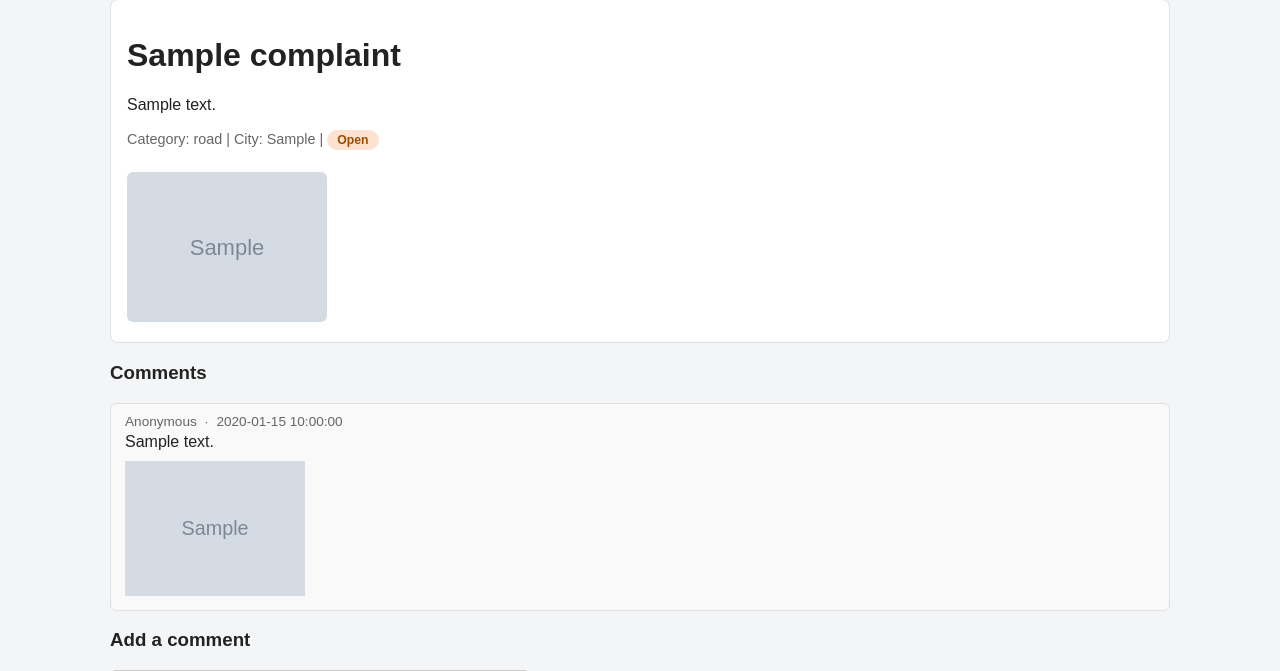
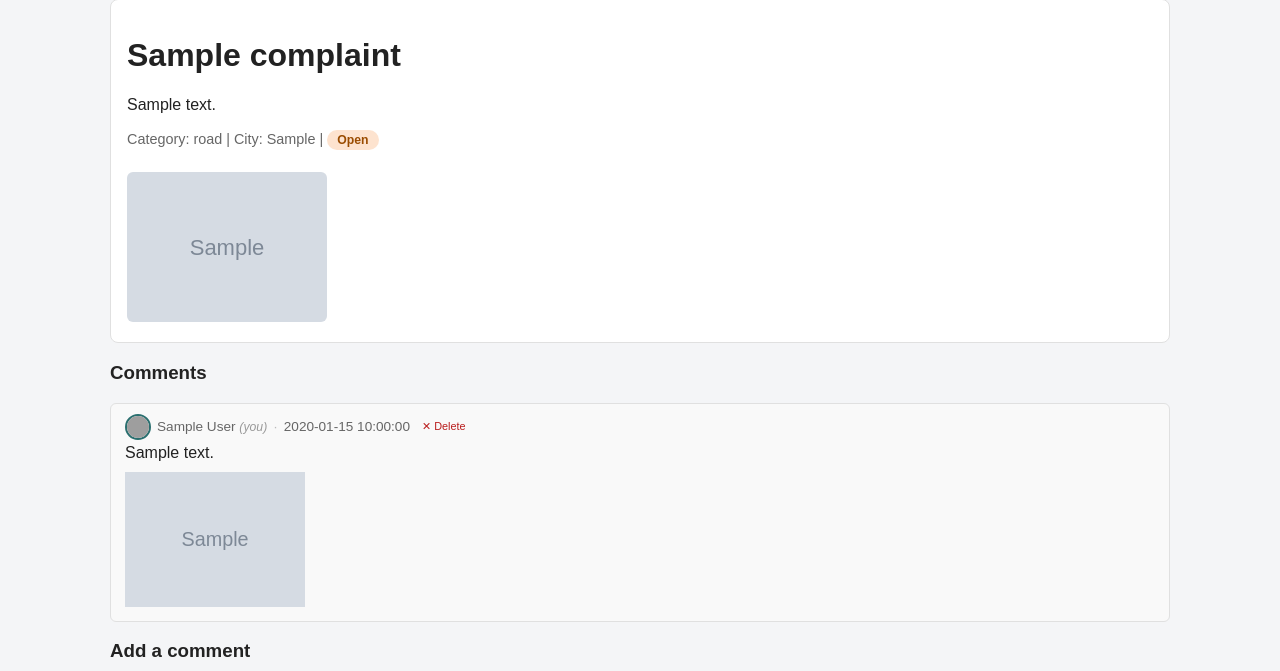
Before and after one commit to prthm-ptl/Civic-Complaints, a PHP site: page /inspect_complaint.php?id=1 in a window 1280 px wide. Shown: the part 72-743 px from the top of the page. Run offline with PHP 8.4, Linux system fonts and the light colour scheme; the visitor is signed in with stand-in values (Sample User, id 1); tables that the repository leaves empty hold one stand-in row (values such as "Sample post"); grey boxes marked "Sample" are stand-in pictures; grey boxes are pictures that could not be loaded.

Commit message:
added logo,comments are now delible

```diff
--- a/inspect_complaint.php
+++ b/inspect_complaint.php
@@ -5,6 +5,20 @@ require_once 'db_connect.php';
 $cid    = isset($_REQUEST['id']) ? (int) $_REQUEST['id'] : 0;
 $notice = "";
 $error  = "";
+
+// ---- handle comment deletion ----
+if (isset($_REQUEST['delete_comment']) && isset($_SESSION['userid'])) {
+    $comment_id = (int) $_REQUEST['comment_id'];
+    $uid        = $_SESSION['userid'];
+
+    // Only delete if this user owns the comment
+    $del = $con->prepare("DELETE FROM `complaint_comments` WHERE `comment_id` = ? AND `user_id` = ?");
+    $del->bind_param("ii", $comment_id, $uid);
+    $del->execute();
+
+    header("location: inspect_complaint.php?id=$cid");
+    exit;
+}
 
 // ---- handle citizen comment ----
 if (isset($_REQUEST['sub_cmnt']) && isset($_SESSION['userid'])) {
@@ -49,7 +63,7 @@ $images = $imgq->get_result();
 
 // ---- fetch comments: pinned (officer) first, then oldest ----
 $cq = $con->prepare("
-    SELECT cm.*, u.name, u.role
+    SELECT cm.*, u.name, u.role, u.pfp
     FROM `complaint_comments` cm
     JOIN `users` u ON cm.user_id = u.user_id
     WHERE cm.complaint_id = ?
@@ -69,8 +83,20 @@ $comments = $cq->get_result();
     <style>
         .comment { background:#f9f9f9; border:1px solid #e0e0e0; border-radius:6px; padding:10px 14px; margin-bottom:10px; }
         .comment.officer { border-left:4px solid #2a6f6f; background:#f0fafa; }
-        .comment-meta { font-size:0.85em; color:#666; margin-bottom:4px; }
-        .badge { display:inline-block; background:#2a6f6f; color:#fff; font-size:0.75em; padding:2px 7px; border-radius:10px; margin-left:6px; }
+        .comment-meta { font-size:0.85em; color:#666; margin-bottom:4px; display:flex; align-items:center; gap:6px; flex-wrap:wrap; }
+        .badge { display:inline-block; background:#2a6f6f; color:#fff; font-size:0.75em; padding:2px 7px; border-radius:10px; }
+        .comment-pfp { width:26px; height:26px; border-radius:50%; object-fit:cover; border:2px solid #2a6f6f; flex-shrink:0; }
+        .delete-btn {
+            margin-left:auto;
+            background: none;
+            border: none;
+            color: #b91c1c;
+            font-size: 0.8em;
+            cursor: pointer;
+            padding: 2px 6px;
+            border-radius: 4px;
+        }
+        .delete-btn:hover { background:#fde8e8; }
     </style>
 </head>
 <body>
@@ -109,17 +135,44 @@ $comments = $cq->get_result();
     <?php if ($comments->num_rows === 0): ?>
         <p class="meta">No comments yet.</p>
     <?php else: ?>
-        <?php while ($c = $comments->fetch_assoc()): ?>
+        <?php while ($c = $comments->fetch_assoc()):
+            $is_own_comment = isset($_SESSION['userid']) && (int)$_SESSION['userid'] === (int)$c['user_id'];
+        ?>
             <div class="comment <?php echo $c['role'] === 'officer' ? 'officer' : ''; ?>">
                 <div class="comment-meta">
+
                     <?php if ($c['role'] === 'officer'): ?>
-                        <?php echo htmlspecialchars($c['name']); ?>
+                        <!-- Officers are always identified publicly -->
+                        <img src="assets/<?php echo htmlspecialchars($c['pfp']); ?>" class="comment-pfp" alt="<?php echo htmlspecialchars($c['name']); ?>">
+                        <span><?php echo htmlspecialchars($c['name']); ?></span>
                         <span class="badge">Officer</span>
+
+                    <?php elseif ($is_own_comment): ?>
+                        <!-- Citizen sees their own identity only to themselves -->
+                        <img src="assets/<?php echo htmlspecialchars($c['pfp']); ?>" class="comment-pfp" alt="You">
+                        <span><?php echo htmlspecialchars($c['name']); ?> <em style="color:#999;font-size:0.9em;">(you)</em></span>
+
                     <?php else: ?>
-                        Anonymous
+                        <!-- Everyone else sees Anonymous -->
+                        <span>Anonymous</span>
+
                     <?php endif; ?>
-                    &nbsp;·&nbsp; <?php echo htmlspecialchars($c['commented_at']); ?>
+
+                    <span style="color:#bbb;">·</span>
+                    <span><?php echo htmlspecialchars($c['commented_at']); ?></span>
+
+                    <?php if ($is_own_comment): ?>
+                        <!-- Delete button — only visible to the comment's author -->
+                        <form method="post" action="inspect_complaint.php?id=<?php echo $cid; ?>"
+                              style="margin:0; display:inline;"
+                              onsubmit="return confirm('Delete this comment?');">
+                            <input type="hidden" name="comment_id" value="<?php echo (int)$c['comment_id']; ?>">
+                            <button type="submit" name="delete_comment" class="delete-btn" title="Delete comment">✕ Delete</button>
+                        </form>
+                    <?php endif; ?>
+
                 </div>
+
                 <?php if (!empty($c['comment_text'])): ?>
                     <p style="margin:4px 0;"><?php echo htmlspecialchars($c['comment_text']); ?></p>
                 <?php endif; ?>
--- a/login.php
+++ b/login.php
@@ -19,6 +19,7 @@ if (isset($_REQUEST["sub"])) {
             $_SESSION['userid'] = $array['user_id'];
             $_SESSION['role']   = $array['role'];
             $_SESSION['user']   = $array['name'];
+            $_SESSION['pfp']    = $array['pfp'];   // ← added
             header("location: feed.php");
             exit;
         } else {
```
Also changed, not shown: feed.php (+57 -2 lines), signup.php (+5 -4 lines).
